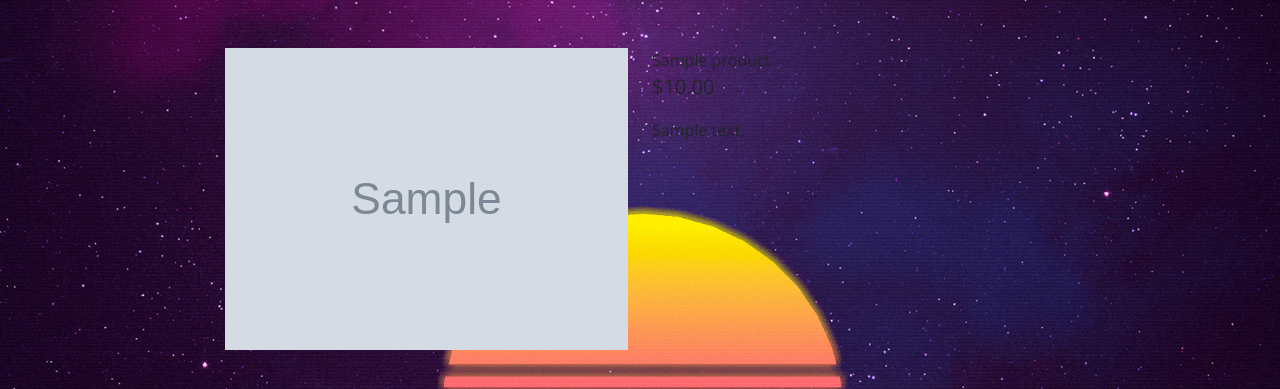
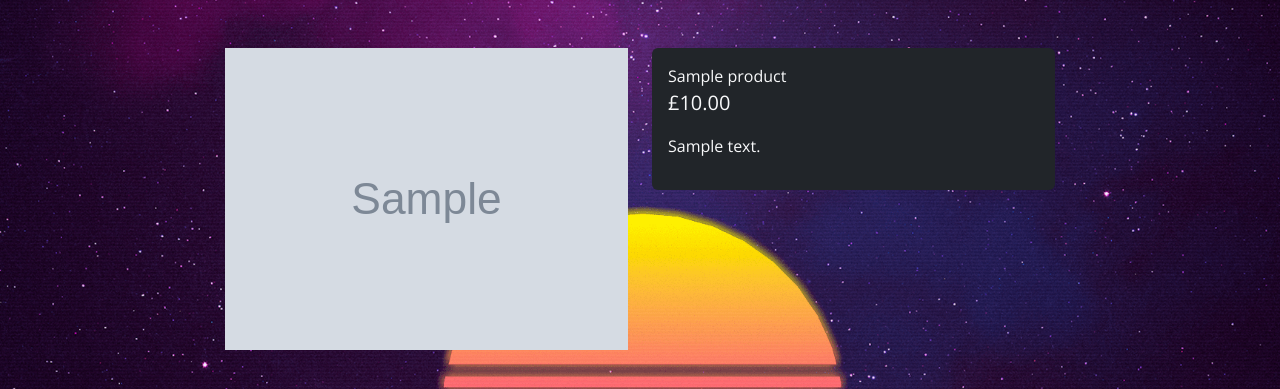
Before and after one commit to joshfreeman00/VideoGameEmporium-MS4, a Django app: page /products/1/ in a window 1280 px wide. Shown: the part 85-474 px from the top of the page. Run offline with Django 3.2, Linux system fonts and the light colour scheme; tables that the repository leaves empty hold one stand-in row (values such as "Sample post"); grey boxes marked "Sample" are stand-in pictures.

Commit message:
Add styling for user accessibility

```diff
--- a/stock/templates/stock/product_detail.html
+++ b/stock/templates/stock/product_detail.html
@@ -19,9 +19,9 @@
                 </div>
             </div>
             <div class="col-12 col-md-6 col-lg-4">
-                <div class="product-details-container mb-5 mt-md-5">
+                <div class="bg-dark text-light mb-5 mt-md-5 p-3 rounded">
                     <p class="mb-0">{{ product.name }}</p>
-                    <p class="lead mb-0 text-left font-weight-bold">${{ product.price }}</p>
+                    <p class="lead mb-0 text-left font-weight-bold">£{{ product.price }}</p>
                     <p class="mt-3">{{ product.description }}</p>
                 </div>
             </div>
```
